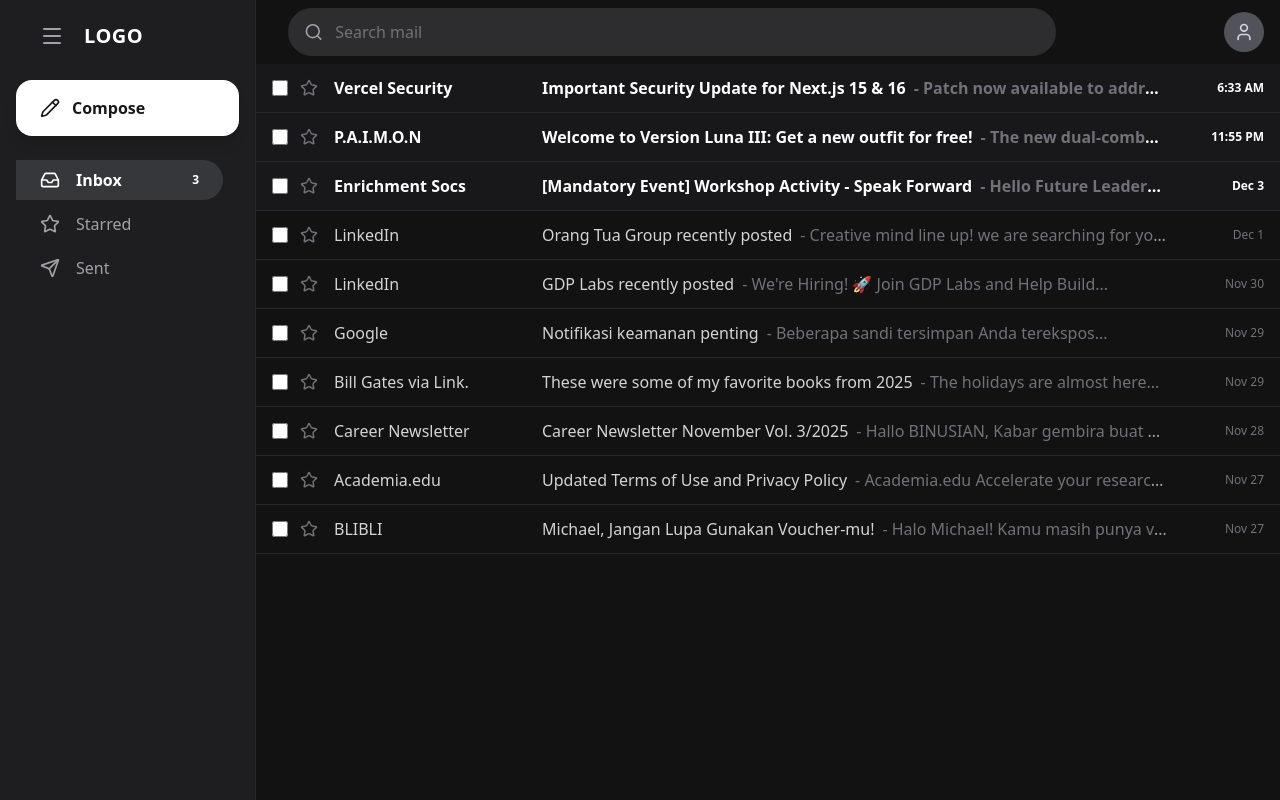
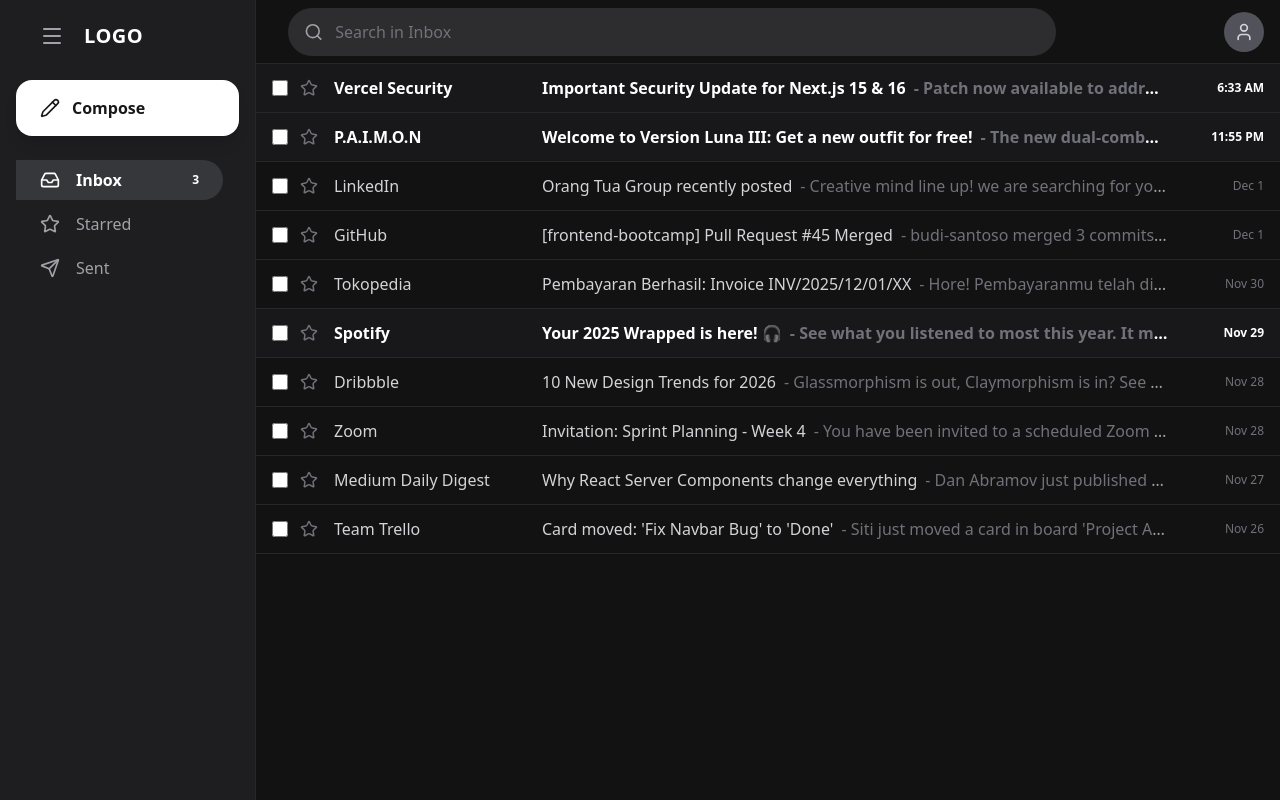
Before and after one commit to anca234/my-app, a Next.js app: page /dashboard in a window 1280 px wide. Built offline with nearby package versions, Linux system fonts and the light colour scheme.

Commit message:
dashboard dummy email

```diff
--- a/app/dashboard/page.tsx
+++ b/app/dashboard/page.tsx
@@ -1,47 +1,137 @@
 "use client";
-import ComposeModal from "../components/ComposeModal"; // Sesuaikan path foldernya
+
 import { useState } from "react";
 import {
   Menu, Search, User, Pencil, Inbox, Star, Send,
-  File, MoreVertical, ChevronLeft, ChevronRight
+  ArrowLeft, Archive, Trash2, Mail, MoreVertical, Reply, Forward
 } from "lucide-react";
 
-// Data Dummy (Sama seperti sebelumnya)
+import ComposeModal from "../components/ComposeModal";
+
 const DUMMY_EMAILS = [
-  { id: 1, sender: "Vercel Security", title: "Important Security Update for Next.js 15 & 16", snippet: "Patch now available to address vulnerability...", date: "6:33 AM", isRead: false },
-  { id: 2, sender: "P.A.I.M.O.N", title: "Welcome to Version Luna III: Get a new outfit for free!", snippet: "The new dual-combat form character 'Durin'...", date: "11:55 PM", isRead: false },
-  { id: 3, sender: "Enrichment Socs", title: "[Mandatory Event] Workshop Activity - Speak Forward", snippet: "Hello Future Leaders! Ever wondered how to tackle...", date: "Dec 3", isRead: false },
-  { id: 4, sender: "LinkedIn", title: "Orang Tua Group recently posted", snippet: "Creative mind line up! we are searching for your talent...", date: "Dec 1", isRead: true },
-  { id: 5, sender: "LinkedIn", title: "GDP Labs recently posted", snippet: "We're Hiring! 🚀 Join GDP Labs and Help Build...", date: "Nov 30", isRead: true },
-  { id: 6, sender: "Google", title: "Notifikasi keamanan penting", snippet: "Beberapa sandi tersimpan Anda terekspos...", date: "Nov 29", isRead: true },
-  { id: 7, sender: "Bill Gates via Link.", title: "These were some of my favorite books from 2025", snippet: "The holidays are almost here...", date: "Nov 29", isRead: true },
-  { id: 8, sender: "Career Newsletter", title: "Career Newsletter November Vol. 3/2025", snippet: "Hallo BINUSIAN, Kabar gembira buat kalian...", date: "Nov 28", isRead: true },
-  { id: 9, sender: "Academia.edu", title: "Updated Terms of Use and Privacy Policy", snippet: "Academia.edu Accelerate your research...", date: "Nov 27", isRead: true },
-  { id: 10, sender: "BLIBLI", title: "Michael, Jangan Lupa Gunakan Voucher-mu!", snippet: "Halo Michael! Kamu masih punya voucher...", date: "Nov 27", isRead: true },
+  {
+    id: 1,
+    sender: "Vercel Security",
+    email: "security@vercel.com",
+    title: "Important Security Update for Next.js 15 & 16",
+    snippet: "Patch now available to address vulnerability...",
+    body: "Hello User,\n\nWe have released a critical security patch for Next.js versions 15 and 16. Please update your project immediately to ensure the safety of your application.\n\nRun 'npm install next@latest' to update.\n\nBest,\nVercel Security Team",
+    date: "6:33 AM",
+    isRead: false
+  },
+  {
+    id: 2,
+    sender: "P.A.I.M.O.N",
+    email: "paimon@hoyoverse.com",
+    title: "Welcome to Version Luna III: Get a new outfit for free!",
+    snippet: "The new dual-combat form character 'Durin'...",
+    body: "Traveler! \n\nPaimon has great news! Version Luna III is finally here. Log in now to claim your free outfit and 1600 Primogems.\n\nSee you in Teyvat!",
+    date: "11:55 PM",
+    isRead: false
+  },
+  {
+    id: 3,
+    sender: "LinkedIn",
+    email: "jobs-listings@linkedin.com",
+    title: "Orang Tua Group recently posted",
+    snippet: "Creative mind line up! we are searching for your talent...",
+    body: "Hi there,\n\nBased on your profile, we think you might be a good fit for this position at Orang Tua Group.\n\nApply now before it closes.",
+    date: "Dec 1",
+    isRead: true
+  },
+  {
+    id: 4,
+    sender: "GitHub",
+    email: "notifications@github.com",
+    title: "[frontend-bootcamp] Pull Request #45 Merged",
+    snippet: "budi-santoso merged 3 commits into main...",
+    body: "Hello,\n\nThe pull request #45 'Fix: Login page responsiveness' has been successfully merged into 'main' by Budi Santoso.\n\nView the changes on GitHub.\n\nCheers,\nGitHub Team",
+    date: "Dec 1",
+    isRead: true
+  },
+  {
+    id: 5,
+    sender: "Tokopedia",
+    email: "no-reply@tokopedia.com",
+    title: "Pembayaran Berhasil: Invoice INV/2025/12/01/XX",
+    snippet: "Hore! Pembayaranmu telah dikonfirmasi. Penjual akan segera...",
+    body: "Halo Michael,\n\nPembayaran untuk pesanan 'Mechanical Keyboard Keychron K2' telah berhasil diverifikasi. Penjual memiliki waktu 2x24 jam untuk mengirimkan pesananmu.\n\nCek status pesananmu di aplikasi Tokopedia.",
+    date: "Nov 30",
+    isRead: true
+  },
+  {
+    id: 6,
+    sender: "Spotify",
+    email: "hello@spotify.com",
+    title: "Your 2025 Wrapped is here! 🎧",
+    snippet: "See what you listened to most this year. It might surprise you...",
+    body: "It's that time of the year again!\n\nYour 2025 Wrapped is ready. Find out your top songs, top artists, and how many minutes you spent listening to music this year.\n\n#SpotifyWrapped",
+    date: "Nov 29",
+    isRead: false
+  },
+  {
+    id: 7,
+    sender: "Dribbble",
+    email: "digest@dribbble.com",
+    title: "10 New Design Trends for 2026",
+    snippet: "Glassmorphism is out, Claymorphism is in? See what's trending...",
+    body: "Hey Designer,\n\nStay ahead of the curve with these emerging design trends for the upcoming year. We've curated the best shots from top designers around the world.\n\nRead the full article on our blog.",
+    date: "Nov 28",
+    isRead: true
+  },
+  {
+    id: 8,
+    sender: "Zoom",
+    email: "meetings@zoom.us",
+    title: "Invitation: Sprint Planning - Week 4",
+    snippet: "You have been invited to a scheduled Zoom meeting...",
+    body: "Topic: Sprint Planning - Week 4\nTime: Dec 7, 2025 10:00 AM Jakarta\n\nJoin Zoom Meeting\nhttps://zoom.us/j/123456789\n\nMeeting ID: 123 456 789\nPasscode: 12345",
+    date: "Nov 28",
+    isRead: true
+  },
+  {
+    id: 9,
+    sender: "Medium Daily Digest",
+    email: "noreply@medium.com",
+    title: "Why React Server Components change everything",
+    snippet: "Dan Abramov just published a new story that you might like...",
+    body: "Top stories for you today:\n\n1. Why React Server Components change everything\n2. How to center a Div in 2025\n3. The end of Create React App\n\nRead more on Medium.",
+    date: "Nov 27",
+    isRead: true
+  },
+  {
+    id: 10,
+    sender: "Team Trello",
+    email: "do-not-reply@trello.com",
+    title: "Card moved: 'Fix Navbar Bug' to 'Done'",
+    snippet: "Siti just moved a card in board 'Project Alpha'...",
+    body: "Activity on board Project Alpha:\n\nSiti moved card 'Fix Navbar Bug' from list 'In Progress' to list 'Done'.\n\nKeep up the good work!",
+    date: "Nov 26",
+    isRead: true
+  },
 ];
 
 export default function DashboardPage() {
   const [activeTab, setActiveTab] = useState("Inbox");
+  const [isSidebarOpen, setIsSidebarOpen] = useState(true);
   const [isComposeOpen, setIsComposeOpen] = useState(false);
 
-  // State untuk Mengatur Sidebar (Buka/Tutup)
-  const [isSidebarOpen, setIsSidebarOpen] = useState(true);
+  const [selectedEmail, setSelectedEmail] = useState<any | null>(null);
 
   return (
     <div className="flex h-screen w-full bg-[#18181b] text-zinc-300 font-sans overflow-hidden">
+
       <ComposeModal
         isOpen={isComposeOpen}
         onClose={() => setIsComposeOpen(false)}
       />
-      {/* === SIDEBAR (KIRI) === */}
+
       <aside
         className={`
           flex-shrink-0 flex flex-col bg-[#1E1E20] border-r border-zinc-800 transition-all duration-300 ease-in-out
           ${isSidebarOpen ? 'w-64 p-4' : 'w-[72px] py-4 px-2 items-center'}
         `}
       >
-
-        {/* Header Sidebar (Menu & Logo) */}
         <div className={`flex items-center mb-6 ${isSidebarOpen ? 'px-4 gap-3' : 'justify-center'}`}>
           <button
             onClick={() => setIsSidebarOpen(!isSidebarOpen)}
@@ -49,8 +139,6 @@
           >
             <Menu className="text-zinc-400 hover:text-white" />
           </button>
-
-          {/* Logo hanya muncul jika sidebar terbuka */}
           {isSidebarOpen && (
             <span className="text-xl font-semibold text-white tracking-wide transition-opacity duration-300">
               LOGO
@@ -58,81 +146,103 @@
           )}
         </div>
 
-        {/* Tombol Compose */}
         <button
-          onClick={() => setIsComposeOpen(true)} // <-- Fungsi klik ditaruh di sini
+          onClick={() => setIsComposeOpen(true)}
           className={`
             flex items-center bg-white text-zinc-900 font-semibold mb-6 hover:bg-zinc-200 transition-all shadow-lg
             ${isSidebarOpen ? 'gap-3 px-6 py-4 rounded-2xl mx-0' : 'justify-center p-3 rounded-xl w-12 h-12'}
           `}
         >
           <Pencil size={20} />
-          {/* Teks Compose hilang jika sidebar tertutup */}
           {isSidebarOpen && <span>Compose</span>}
         </button>
 
-        {/* Menu Navigasi */}
         <nav className="flex flex-col gap-1 w-full">
-          <NavItem
-            icon={<Inbox size={20} />}
-            label="Inbox"
-            isActive={activeTab === "Inbox"}
-            onClick={() => setActiveTab("Inbox")}
-            count={3}
-            isOpen={isSidebarOpen} // Kirim props status sidebar
-          />
-          <NavItem
-            icon={<Star size={20} />}
-            label="Starred"
-            isActive={activeTab === "Starred"}
-            onClick={() => setActiveTab("Starred")}
-            isOpen={isSidebarOpen}
-          />
-          <NavItem
-            icon={<Send size={20} />}
-            label="Sent"
-            isActive={activeTab === "Sent"}
-            onClick={() => setActiveTab("Sent")}
-            isOpen={isSidebarOpen}
-          />
+          <NavItem icon={<Inbox size={20} />} label="Inbox" isActive={activeTab === "Inbox"} onClick={() => {setActiveTab("Inbox"); setSelectedEmail(null)}} count={3} isOpen={isSidebarOpen} />
+          <NavItem icon={<Star size={20} />} label="Starred" isActive={activeTab === "Starred"} onClick={() => {setActiveTab("Starred"); setSelectedEmail(null)}} isOpen={isSidebarOpen} />
+          <NavItem icon={<Send size={20} />} label="Sent" isActive={activeTab === "Sent"} onClick={() => {setActiveTab("Sent"); setSelectedEmail(null)}} isOpen={isSidebarOpen} />
         </nav>
       </aside>
 
 
-      {/* === MAIN CONTENT (KANAN) === */}
       <main className="flex-1 flex flex-col min-w-0 bg-[#121212]">
 
-        {/* Header Atas */}
-        <header className="h-16 flex items-center justify-between px-4 py-2 bg-[#121212]">
-
-          {/* Search Bar */}
+        <header className="h-16 flex items-center justify-between px-4 py-2 bg-[#121212] border-b border-zinc-800">
           <div className="flex items-center flex-1 max-w-3xl bg-[#2D2D30] rounded-full px-4 py-3 mx-4">
             <Search size={20} className="text-zinc-400 mr-3" />
-            <input
-              type="text"
-              placeholder="Search mail"
-              className="bg-transparent border-none outline-none text-white w-full placeholder:text-zinc-500"
-            />
+            <input type="text" placeholder={`Search in ${activeTab}`} className="bg-transparent border-none outline-none text-white w-full placeholder:text-zinc-500" />
           </div>
-
-          {/* Profile Avatar */}
           <div className="w-10 h-10 rounded-full bg-zinc-600 flex items-center justify-center cursor-pointer hover:ring-2 hover:ring-zinc-500">
              <User className="text-zinc-300" size={20} />
           </div>
         </header>
 
-        {/* Daftar Email */}
         <div className="flex-1 overflow-y-auto">
-          {DUMMY_EMAILS.map((mail) => (
+
+          {selectedEmail ? (
+
+            <div className="flex flex-col h-full bg-[#121212]">
+              <div className="flex items-center px-4 py-3 border-b border-zinc-800 gap-4 text-zinc-400">
+                <button onClick={() => setSelectedEmail(null)} className="hover:text-white p-2 hover:bg-zinc-800 rounded-full transition-colors" title="Back to Inbox">
+                  <ArrowLeft size={20} />
+                </button>
+                <div className="h-6 w-[1px] bg-zinc-700 mx-1"></div>
+                <button className="hover:text-white p-2 hover:bg-zinc-800 rounded-full"><Archive size={18} /></button>
+                <button className="hover:text-white p-2 hover:bg-zinc-800 rounded-full"><Trash2 size={18} /></button>
+                <button className="hover:text-white p-2 hover:bg-zinc-800 rounded-full"><Mail size={18} /></button>
+                <div className="flex-1"></div>
+                <button className="hover:text-white p-2 hover:bg-zinc-800 rounded-full"><MoreVertical size={18} /></button>
+              </div>
+
+              <div className="p-8 max-w-4xl mx-auto w-full">
+                <h1 className="text-2xl text-white mb-8 font-normal">{selectedEmail.title}</h1>
+
+                <div className="flex items-start justify-between mb-8">
+                  <div className="flex gap-4">
+                    <div className="w-10 h-10 rounded-full bg-blue-600 flex items-center justify-center text-white font-bold text-lg">
+                      {selectedEmail.sender.charAt(0)}
+                    </div>
+                    <div>
+                      <div className="flex items-baseline gap-2">
+                        <span className="text-white font-bold text-sm">{selectedEmail.sender}</span>
+                        <span className="text-zinc-500 text-xs">&lt;{selectedEmail.email || "email@example.com"}&gt;</span>
+                      </div>
+                      <div className="text-zinc-500 text-xs mt-0.5">to me</div>
+                    </div>
+                  </div>
+                  <span className="text-zinc-500 text-xs">{selectedEmail.date}</span>
+                </div>
+
+                <div className="text-zinc-300 whitespace-pre-line leading-relaxed text-sm">
+                  {selectedEmail.body || "No content available for this dummy email."}
+                </div>
+
+                <div className="mt-10 flex gap-4">
+                   <button className="flex items-center gap-2 border border-zinc-600 text-zinc-400 px-6 py-2 rounded-full hover:bg-zinc-800 hover:text-white transition-colors">
+                      <Reply size={16} /> Reply
+                   </button>
+                   <button className="flex items-center gap-2 border border-zinc-600 text-zinc-400 px-6 py-2 rounded-full hover:bg-zinc-800 hover:text-white transition-colors">
+                      <Forward size={16} /> Forward
+                   </button>
+                </div>
+              </div>
+            </div>
+
+          ) : (
+
+            <div>
+              {activeTab === "Inbox" ? (
+                DUMMY_EMAILS.map((mail) => (
                   <div
                     key={mail.id}
+                    onClick={() => setSelectedEmail(mail)}
                     className={`
                       group flex items-center gap-4 px-4 py-3 border-b border-zinc-800 cursor-pointer
                       hover:bg-[#1f1f22] hover:shadow-md transition-all
                       ${!mail.isRead ? 'bg-[#18181b] text-white font-semibold' : 'bg-[#121212] text-zinc-400'}
                     `}
                   >
-              <div className="flex items-center gap-3 text-zinc-500">
+                    <div className="flex items-center gap-3 text-zinc-500" onClick={(e) => e.stopPropagation()}>
                       <input type="checkbox" className="w-4 h-4 border-zinc-600 rounded bg-transparent accent-zinc-500" />
                       <Star size={18} className="hover:text-yellow-500 cursor-pointer" />
                     </div>
@@ -149,40 +259,40 @@
                     <div className={`text-xs w-20 text-right ${!mail.isRead ? 'text-white font-bold' : 'text-zinc-500'}`}>
                       {mail.date}
                     </div>
-
                   </div>
-          ))}
+                ))
+              ) : (
+                <div className="flex flex-col items-center justify-center h-[500px] text-zinc-500">
+                  <div className="bg-zinc-800 p-6 rounded-full mb-4">
+                     {activeTab === "Starred" ? <Star size={40} /> : <Send size={40} />}
+                  </div>
+                  <p className="text-lg">Your {activeTab} is empty.</p>
+                  <p className="text-sm text-zinc-600">No messages to show here.</p>
+                </div>
+              )}
+            </div>
+          )}
         </div>
       </main>
     </div>
   );
 }
 
-// Komponen NavItem yang sudah di-update
 function NavItem({ icon, label, isActive, onClick, count, isOpen }: any) {
   return (
     <div
       onClick={onClick}
       className={`
         flex items-center cursor-pointer transition-all duration-200
-        ${isOpen
-          ? 'px-6 py-2 rounded-r-full mr-4 justify-between' // Mode Lebar
-          : 'justify-center py-3 w-12 h-12 rounded-full mx-auto' // Mode Kecil (Lingkaran)
-        }
-        ${isActive
-          ? 'bg-[#36373A] text-white font-bold'
-          : 'text-zinc-400 hover:bg-[#2b2b2e]'
-        }
+        ${isOpen ? 'px-6 py-2 rounded-r-full mr-4 justify-between' : 'justify-center py-3 w-12 h-12 rounded-full mx-auto'}
+        ${isActive ? 'bg-[#36373A] text-white font-bold' : 'text-zinc-400 hover:bg-[#2b2b2e]'}
       `}
-      title={!isOpen ? label : ""} // Munculkan tooltip saat hover di mode kecil
+      title={!isOpen ? label : ""}
     >
       <div className={`flex items-center ${isOpen ? 'gap-4' : ''}`}>
         {icon}
-        {/* Text hanya muncul jika isOpen = true */}
         {isOpen && <span>{label}</span>}
       </div>
-
-      {/* Badge Angka hanya muncul jika isOpen = true */}
       {isOpen && count && <span className="text-xs font-bold">{count}</span>}
     </div>
   )
```
Also changed, not shown: app/components/ComposeModal.tsx (+53 -22 lines), app/page.tsx (+1 -13 lines). Lines whose indentation alone changed are shown as unchanged.
